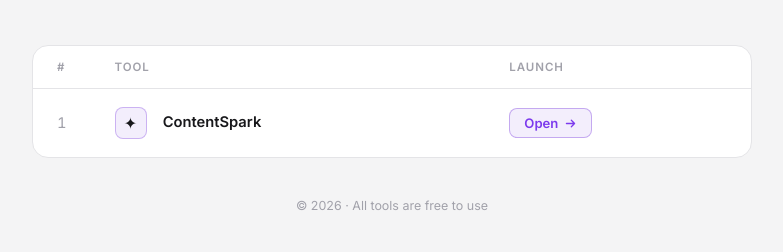
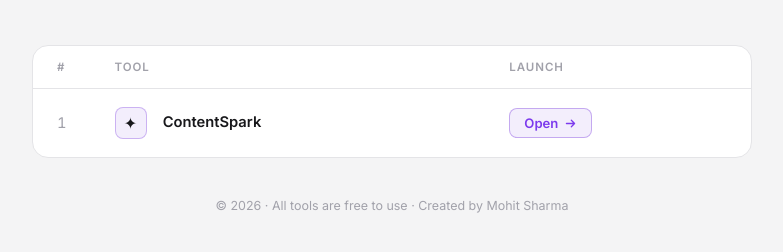
Before and after one commit to mohit-coder012/tools-html, a plain HTML site: page index.html in a window 1280 px wide. Shown: the part 182-434 px from the top of the page, without its empty margins (248-1031 px from the left). Drawn offline with Linux system fonts and the light colour scheme.

Commit message:
Update footer in index.html to include creator's name.

```diff
--- a/index.html
+++ b/index.html
@@ -219,7 +219,7 @@
     </table>
   </div>
 
-  <footer>© 2026 · All tools are free to use</footer>
+  <footer>© 2026 · All tools are free to use · Created by Mohit Sharma</footer>
 
 </body>
 </html>
```
